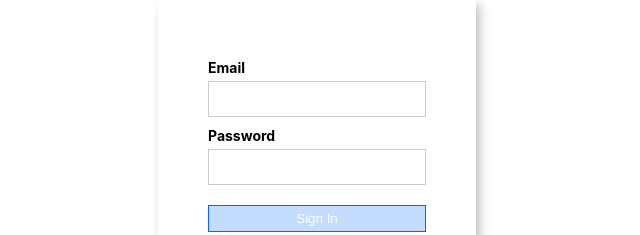
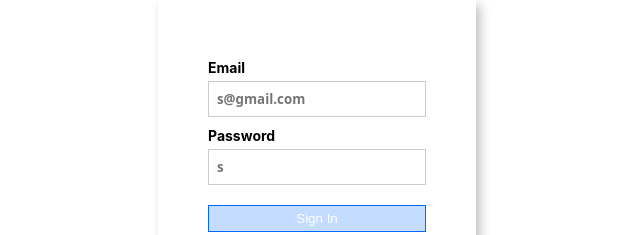
Before and after one commit to Git-Sangharsh/taskmanage, a React (Create React App) app: page / in a window 1280 px wide. Shown: the part 281-516 px from the top of the page, without its empty margins (323-963 px from the left). Built offline with nearby package versions, Linux system fonts and the light colour scheme.

Commit message:
added placeholders

```diff
--- a/src/components/signin/Signin.js
+++ b/src/components/signin/Signin.js
@@ -98,7 +98,7 @@ const Signin = () => {
       <h1 className="main-in-header">SignIn</h1>
       <div className="signin-wrapper">
         <h1 className="in-headers">Email</h1>
-        <input type="text" className="in-input" onChange={handleSigninEmail} />
+        <input type="text" className="in-input" onChange={handleSigninEmail} placeholder="s@gmail.com"/>
         {userNotCreated && (
           <h1 className="in-headers-exist">User Not Exist !!!</h1>
         )}
@@ -108,6 +108,7 @@ const Signin = () => {
           type="password"
           className="in-input"
           onChange={handleSigninPassword}
+          placeholder="s"
         />
         {incorrectPassword && (
           <h1 className="in-headers-wrong">Incorrect Password !!!</h1>
```
